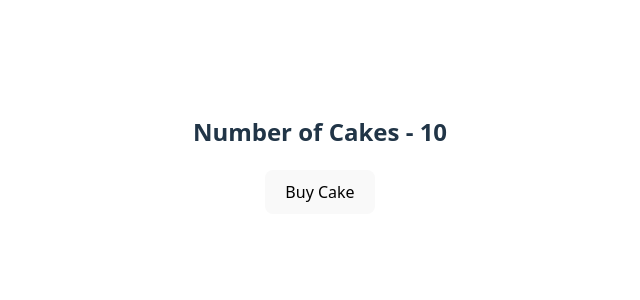
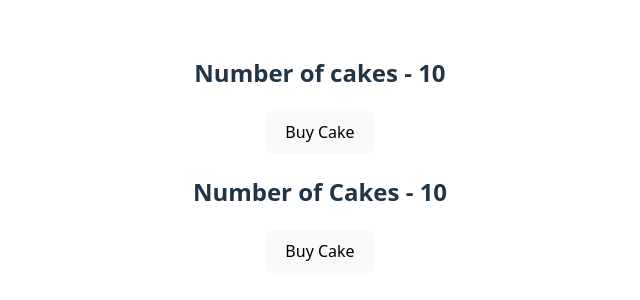
Before and after one commit to INHAN0001/Redux-, a React (Vite) app in the folder react-redux-demo/: page / in a window 1280 px wide. Shown: the part 246-546 px from the top of the page, without its empty margins (320-960 px from the left). Built offline with nearby package versions, Linux system fonts and the light colour scheme.

Commit message:
New Updates

```diff
--- a/react-redux-demo/src/App.jsx
+++ b/react-redux-demo/src/App.jsx
@@ -5,6 +5,7 @@
 import { Provider } from 'react-redux'
 import store from './redux/store'
 import CakeContainer from './components/CakeContainer'
+import HooksCakeContainer from './components/HooksCakeContainer'
 
 function App() {
   const [count, setCount] = useState(0)
@@ -12,6 +13,7 @@
   return (
     <>
     <Provider store={store}>
+      <HooksCakeContainer />
       <CakeContainer/>
     </Provider>
     </>
--- /dev/null
+++ b/react-redux-demo/src/components/HooksCakeContainer.jsx
@@ -0,0 +1,17 @@
+import React from 'react'
+import { useSelector, useDispatch } from 'react-redux'
+import { buyCake } from '../redux/cakes/cakeActions';
+
+
+function HooksCakeContainer() {
+    const numOfCakes = useSelector(state=> state.numOfCakes);
+    const dispatch = useDispatch();
+  return (
+    <div>
+        <h2>Number of cakes - {numOfCakes}</h2>
+        <button onClick = {() => dispatch(buyCake())}>Buy Cake</button>
+    </div>
+  )
+}
+
+export default HooksCakeContainer
```
